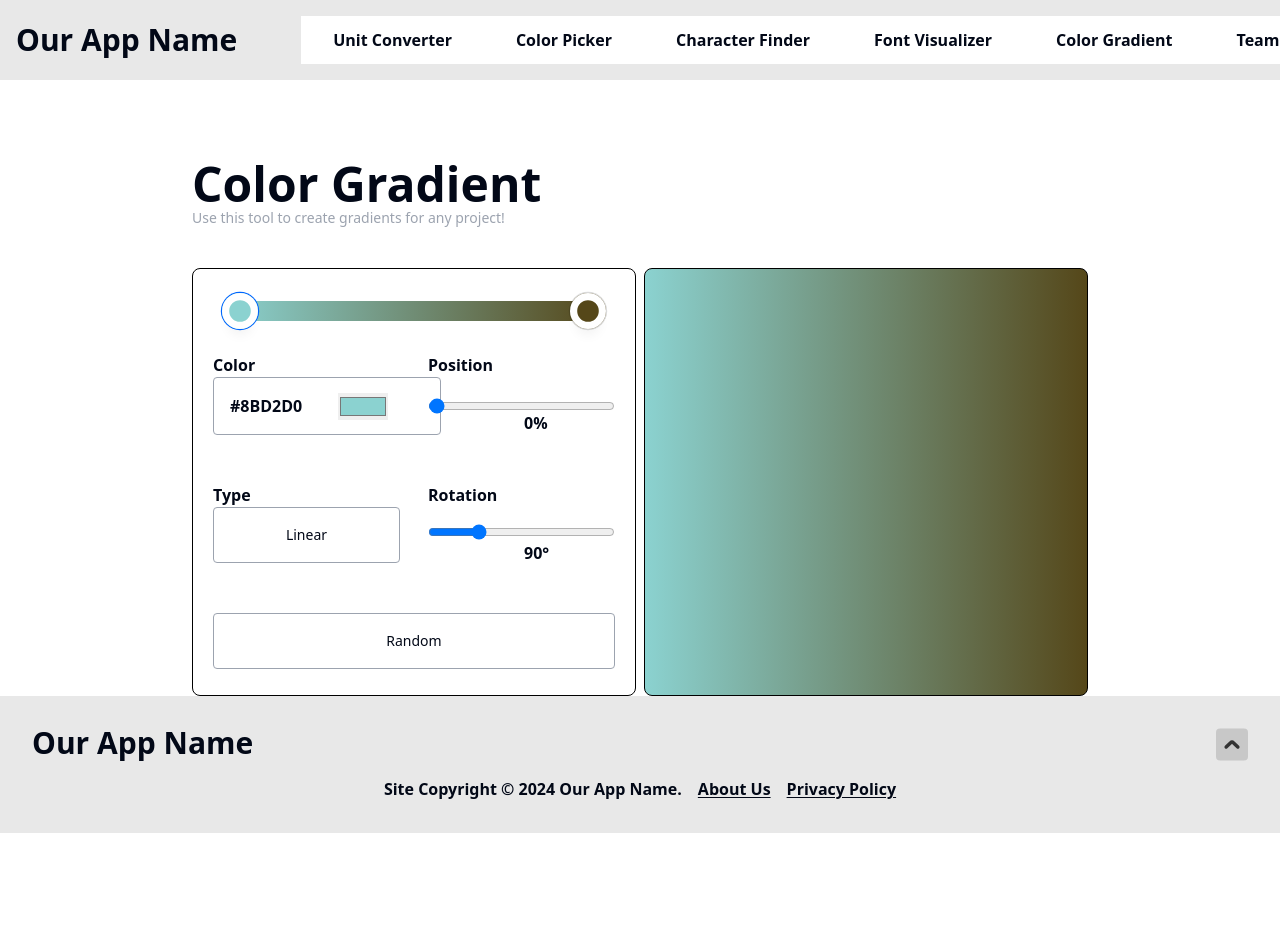
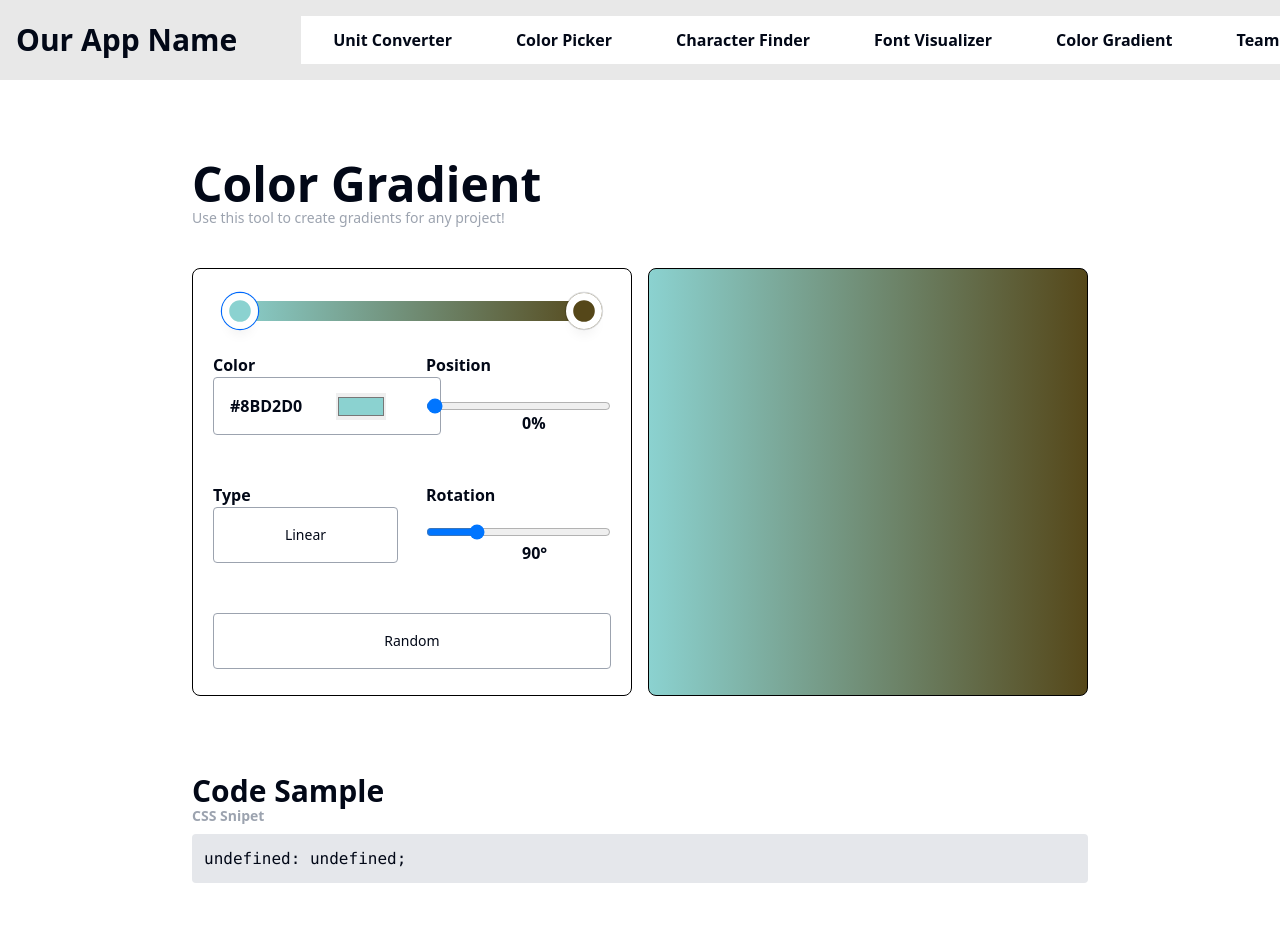
Before and after one commit to chingu-voyages/devex.tools, a React (Vite) app in the folder fetools-app/: page /color-gradient in a window 1280 px wide. Shown: the top 952 px of the page. Before the commit the page ends 833 px from the top, so only its background shows below. Built offline with nearby package versions, Linux system fonts and the light colour scheme.

Commit message:
update tab switcher to not make buttons if desired, also title prop

```diff
--- a/fetools-app/src/components/TabSwitcher.jsx
+++ b/fetools-app/src/components/TabSwitcher.jsx
@@ -1,4 +1,4 @@
-import { useState } from "react"
+import { useEffect, useState } from "react"
 import {
     Accordion,
     AccordionContent,
@@ -7,7 +7,7 @@ import {
 } from "@/components/ui/accordion"
 
 
-export default function TabSwitcher({buttons, children}){
+export default function TabSwitcher({buttons=[], children, title}){
 
     const [ selectedButton, setSelectedButton] = useState(buttons[0])
     const [ displayedContent, setDisplayedContent] = useState(0)
@@ -26,20 +26,24 @@ export default function TabSwitcher({buttons, children}){
         )
     )
 
+    useEffect(()=>{
+
+    },[selectedButton])
+
     return(
         <div id="tab-switcher"
         className="flex flex-col flex-1 p-6 mb-2
         sm:p-12 lg:px-48 lg:py-20">
             <div id="tab-switcher-sm" className="max-[420px]:hidden">
                 <div className="flex flex-1 justify-between ">
-                    <h2 className="font-bold text-3xl leading-none">Tab Switcher</h2>
+                    <h2 className="font-bold text-3xl leading-none">{title}</h2>
                     <fieldset className="flex flex-wrap items-center gap-x-8">
                         {radioButtons(buttons)}
                     </fieldset>
                 </div>
 
                 <div className="flex-1 flex-col">
-                    {children[displayedContent]}
+                    {children[displayedContent]||children}
                 </div>
             </div>
 
@@ -47,7 +51,7 @@ export default function TabSwitcher({buttons, children}){
                 <Accordion type="single" collapsible>
                     <AccordionItem value="item-1">
                         <AccordionTrigger
-                        className="font-bold text-3xl leading-none">Tab Switcher</AccordionTrigger>
+                        className="font-bold text-3xl leading-none">{title}</AccordionTrigger>
                         <AccordionContent>
                             <fieldset className="flex flex-wrap items-center gap-x-8">
                                 {radioButtons(buttons)}
@@ -57,7 +61,7 @@ export default function TabSwitcher({buttons, children}){
                 </Accordion>
 
                 <div className="flex-1 flex-col mt-3">
-                    {children[displayedContent]}
+                    {children[displayedContent]||children}
                 </div>
             </div>
 
--- a/fetools-app/src/pages/ColorGradient.jsx
+++ b/fetools-app/src/pages/ColorGradient.jsx
@@ -5,6 +5,9 @@ import ColorGradientSlider from "../components/ColorGradientComponents/ColorGrad
 import ToolHeaderSection from "../components/ToolsLayout/ToolHeaderSection";
 import ToolHeading from "../components/ToolsLayout/ToolHeading";
 import ColorGradientInterface from "../components/ColorGradientComponents/ColorGradientInterface";
+import CodeBlock from "../components/CodeBlock";
+import TabSwitcher from "../components/TabSwitcher";
+import { Code } from "lucide-react";
 
 export default function ColorGradient() {
   const containerRef = useRef();
@@ -60,7 +63,7 @@ export default function ColorGradient() {
 
       <div
         ref={containerRef}
-        className="flex flex-1 lg:mx-48 justify-between gap-x-2"
+        className="flex flex-1 lg:mx-48 justify-between gap-x-4"
       >
         <div className="flex-1 flex-col w-full rounded-lg border border-black">
           <ColorGradientSlider
@@ -94,6 +97,10 @@ export default function ColorGradient() {
           className="gradient flex-1 rounded-lg border border-black"
         ></div>
       </div>
+
+      <TabSwitcher title={'Code Sample'}>
+        <CodeBlock title={'CSS Snipet'}/>
+      </TabSwitcher>
     </>
   );
 
```
